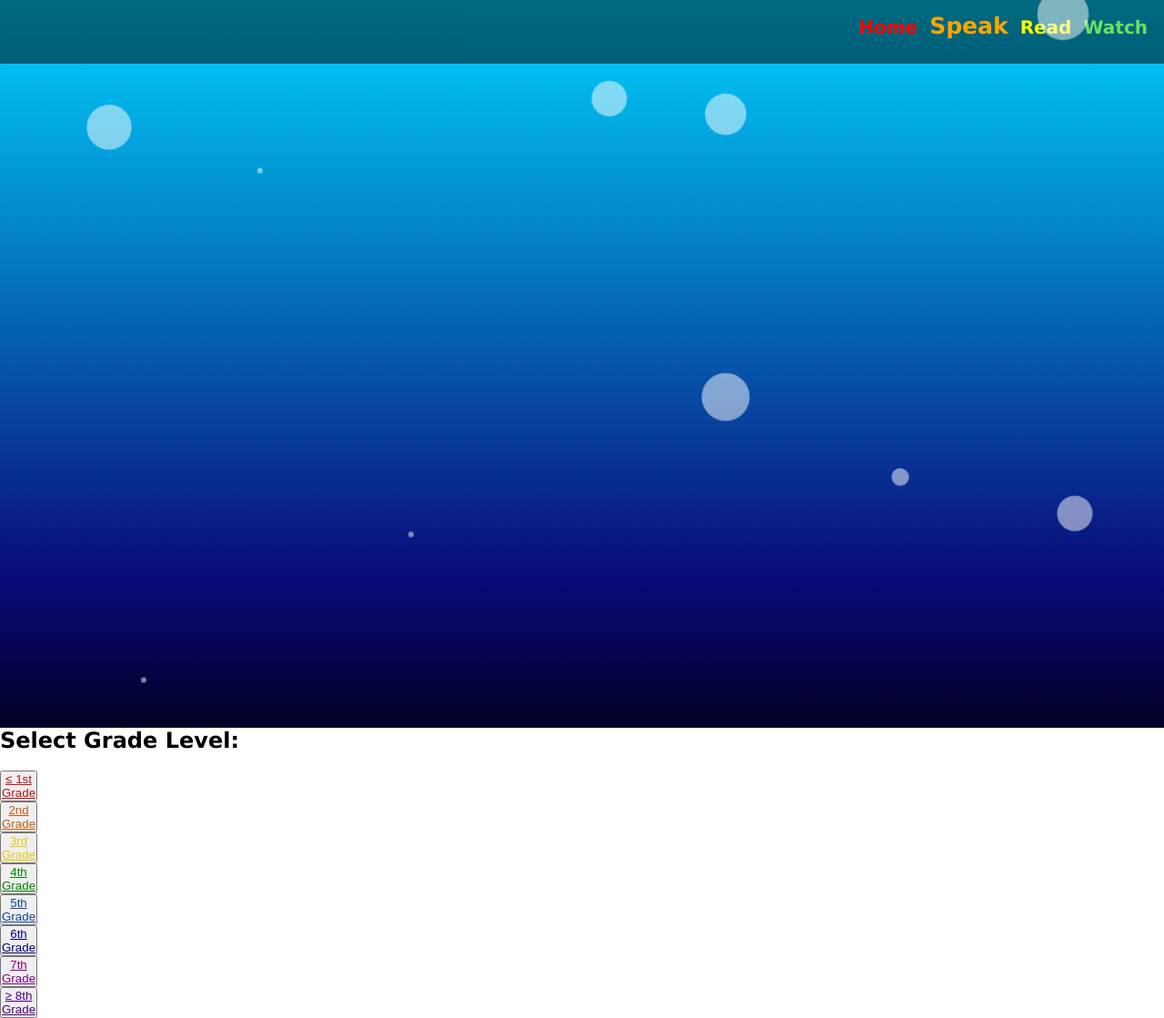
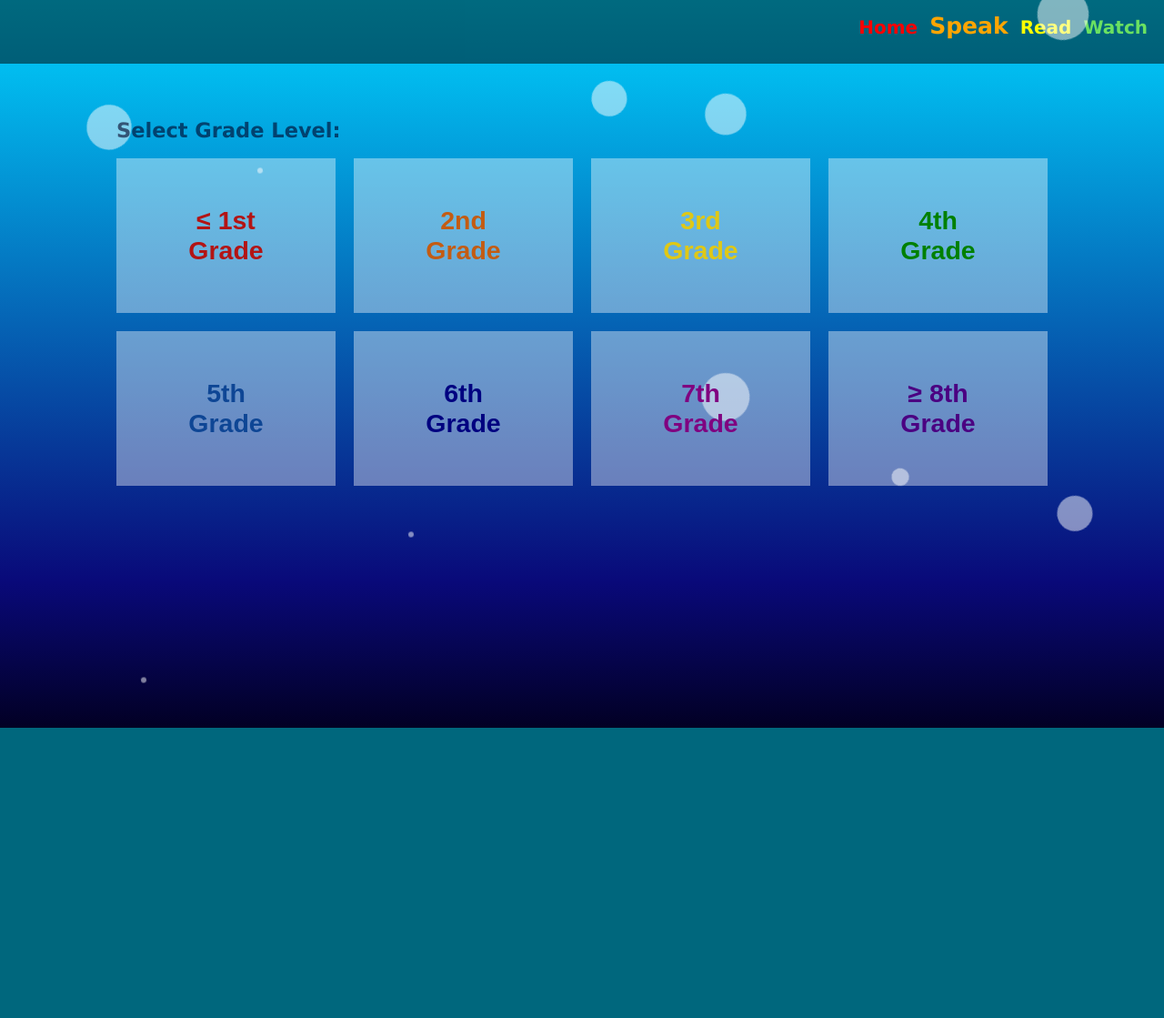
Before and after one commit to aleph-oh/reading-racer, a Flask app: page /speak/ in a window 1280 px wide. Shown: the whole page at 91% size. After the commit the page ends 800 px from the top, so only its background shows below. Run offline with Flask 2, Linux system fonts and the light colour scheme.

Commit message:
Update style.css

```diff
--- a/readingRacer/static/style.css
+++ b/readingRacer/static/style.css
@@ -39,6 +39,123 @@
 }
 
 
+.select-grade{
+  display: block;
+  position: absolute;
+  top: 15%;
+  height: 70%;
+  width: 100%;
+  overflow: scroll;
+}
+
+.select-grade a{
+  text-decoration: none;
+  display: block;
+  padding: 50px;
+}
+
+.select-grade h1{
+  color: rgba(2,0,36,0.6);
+}
+
+.select-grade button{
+  height: 100%;
+  width: 100%;
+  background-color: rgba(255,255,255,0);
+  border-style: solid;
+  border-color: rgba(255,255,255,0);
+  font-size: 95%;
+  font-weight: bold;
+}
+
+.select-grade article{
+  height: 100%;
+  width: 80%;
+  display: block;
+  margin-left: auto;
+  margin-right: auto;
+  text-align: left;
+  padding: 10px;
+  border-radius: 15px;
+  font-size: 15px;
+  font-weight: 500;
+}
+
+
+
+
+
+
+
+.books {
+  display: block;
+  position: absolute;
+  top: 15%;
+  height: 70%;
+  width: 100%;
+  overflow: scroll;
+}
+
+.books a{
+  text-decoration: none;
+  display: block;
+  padding: 50px;
+}
+
+.books h1{
+  color: rgba(2,0,36,0.6);
+}
+
+.books button{
+  height: 100%;
+  width: 100%;
+  background-color: rgba(255,255,255,0);
+  border-style: solid;
+  border-color: rgba(255,255,255,0);
+  font-size: 95%;
+  font-weight: bold;
+}
+
+.books article{
+  height: 100%;
+  width: 80%;
+  display: block;
+  margin-left: auto;
+  margin-right: auto;
+  text-align: left;
+  padding: 10px;
+  border-radius: 15px;
+  font-size: 15px;
+  font-weight: 500;
+}
+
+
+
+
+
+
+
+.grid-container {
+  height: 40%;
+  width: 100%;
+  display: grid;
+  grid-template-columns: auto auto auto auto;
+  grid-gap: 20px;
+}
+
+.grid-container > div {
+  background-color: rgba(255, 255, 255, 0.4);
+  text-align: center;
+  top: -10px;
+  font-size: 30px;
+  font-weight: bold;
+}
+
+.item1 {
+  grid-row: 0 / span 4;
+}
+
+
 .navigation{
   display: block;
   position: absolute;
```
Also changed, not shown: other parts of readingRacer/static/style.css (+35 -10 lines). Lines whose indentation alone changed are shown as unchanged.
